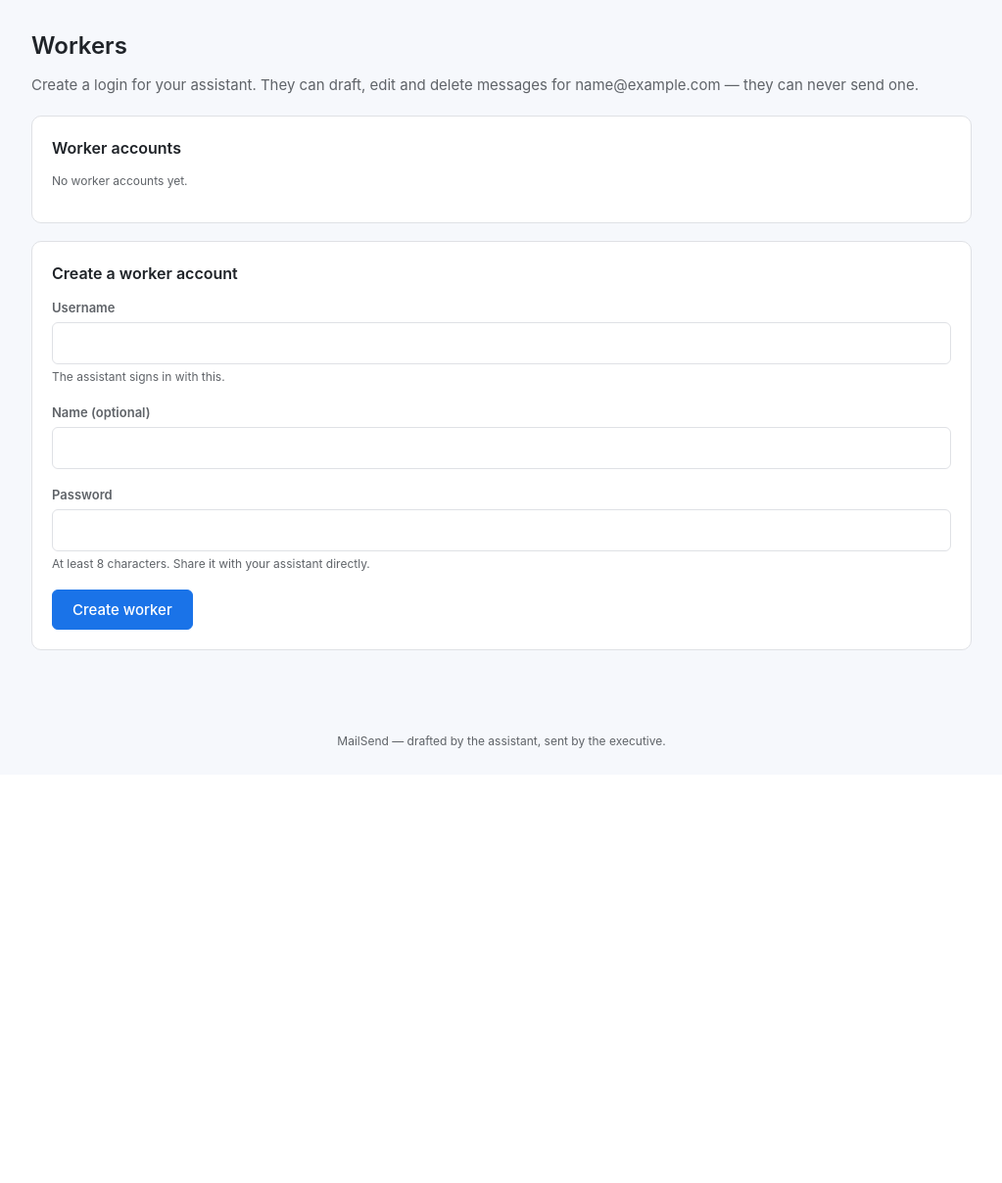
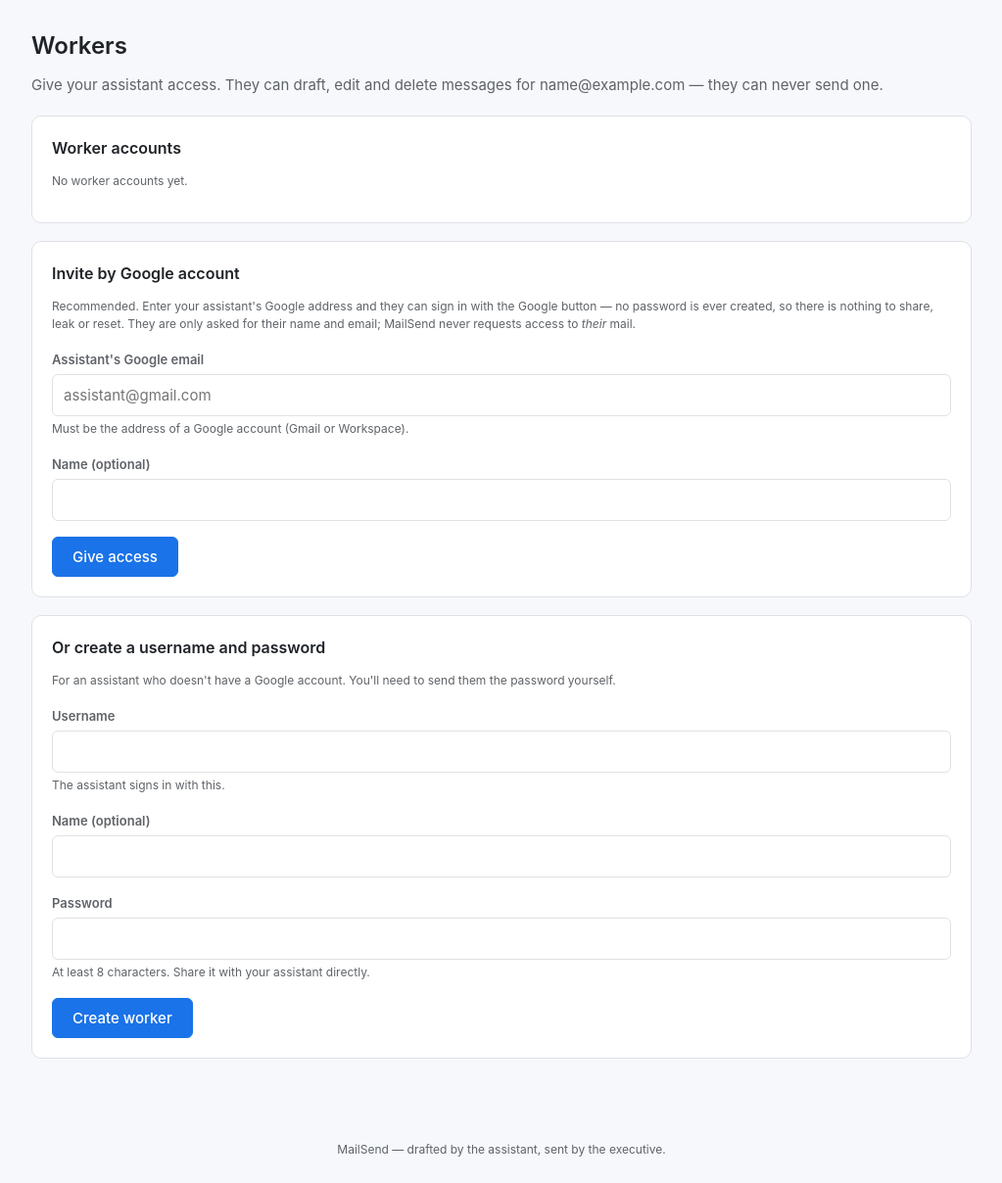
Before and after one commit to GeorgeDai333/MailSend, a Django app: page /workers/ in a window 1280 px wide. Shown: the part 60-1268 px from the top of the page at 98% size, without its empty margins (128-1151 px from the left). Before the commit the page ends 824 px from the top, so only its background shows below. Run offline with Django 5.2, Linux system fonts and the light colour scheme; the visitor is signed in with stand-in values (Sample User, id 1); data comes from the database, SQL or seed files in the repository.

Commit message:
Let assistants sign in with Google instead of a shared password
An executive can now add an assistant by their Google address under
Workers. That person signs in with the Google button and no password is
ever created, so there is nothing to send over chat, leak, or reset.
Password accounts still work for assistants without a Google account.

Assistants are asked for identity scopes only. They never send mail, so
requesting gmail.send from them would be alarming and pointless — and it
keeps the sensitive-scope warning off their consent screen entirely. Any
tokens from an assistant's grant are discarded rather than stored.

Also fixes GOOGLE_ALLOWED_EMAILS, which gated every Google sign-in and
so would have blocked an invited assistant whose address wasn't listed.
It now gates self-signup only, which is what it was for.

Co-Authored-By: Claude Opus 5 <noreply@anthropic.com>

```diff
--- a/core/forms.py
+++ b/core/forms.py
@@ -107,6 +107,40 @@ class SignatureForm(forms.ModelForm):
         }
 
 
+class AssistantInviteForm(forms.Form):
+    """An executive granting an assistant access by their Google address.
+
+    No password is ever created or shared — Google vouches that the person
+    signing in controls that mailbox.
+    """
+
+    email = forms.EmailField(
+        label="Assistant's Google email",
+        widget=forms.EmailInput(
+            attrs={"class": "form-control", "placeholder": "assistant@gmail.com"}
+        ),
+        help_text="Must be the address of a Google account (Gmail or Workspace).",
+    )
+    display_name = forms.CharField(
+        max_length=200,
+        required=False,
+        label="Name (optional)",
+        widget=forms.TextInput(attrs={"class": "form-control"}),
+    )
+
+    def clean_email(self):
+        email = self.cleaned_data["email"].strip().lower()
+        existing = User.objects.filter(email__iexact=email).first()
+        if existing:
+            if existing.is_executive:
+                raise ValidationError(
+                    "That address already has an executive account, so it "
+                    "cannot also be an assistant."
+                )
+            raise ValidationError("That person already has an assistant account.")
+        return email
+
+
 class WorkerCreateForm(forms.Form):
     """An executive issuing credentials for their assistant."""
 
--- a/core/views.py
+++ b/core/views.py
@@ -15,6 +15,7 @@ from django.views.decorators.http import require_POST
 
 from . import google_oauth
 from .forms import (
+    AssistantInviteForm,
     EmailForm,
     SignatureForm,
     StyledLoginForm,
@@ -25,6 +26,7 @@ from .gmail import SendError, send_email
 from .models import Attachment, Email, User
 
 OAUTH_STATE_KEY = "google_oauth_state"
+OAUTH_SCOPES_KEY = "google_oauth_scopes"
 
 
 # --- access control ---------------------------------------------------------
@@ -129,7 +131,12 @@ def logout_view(request):
 
 
 def google_start(request):
-    """Kick off the Google consent screen."""
+    """Kick off the Google consent screen.
+
+    `?role=assistant` requests identity-only scopes. An assistant never sends
+    mail, so they are never asked to grant Gmail access — which also keeps
+    their consent screen free of any sensitive-scope warning.
+    """
     if not google_oauth.is_configured():
         messages.error(
             request,
@@ -137,9 +144,15 @@ def google_start(request):
             "GOOGLE_CLIENT_SECRET in the .env file.",
         )
         return redirect("landing")
+
+    as_assistant = request.GET.get("role") == "assistant"
+    scopes = (
+        settings.GOOGLE_BASIC_SCOPES if as_assistant else settings.GOOGLE_SCOPES
+    )
     state = secrets.token_urlsafe(32)
     request.session[OAUTH_STATE_KEY] = state
-    return redirect(google_oauth.build_auth_url(state))
+    request.session[OAUTH_SCOPES_KEY] = scopes
+    return redirect(google_oauth.build_auth_url(state, scopes))
 
 
 def google_callback(request):
@@ -176,35 +189,54 @@ def google_callback(request):
         messages.error(request, "Google did not share an email address.")
         return redirect("landing")
 
-    allowed = settings.GOOGLE_ALLOWED_EMAILS
-    if allowed and email_address not in allowed:
-        messages.error(
-            request, f"{email_address} is not permitted to use this MailSend instance."
+    user = User.objects.filter(email__iexact=email_address).first()
+    created = False
+
+    if user is None:
+        # Nobody has invited this address, so they are signing themselves up as
+        # an executive. The allowlist gates exactly this case — it must not
+        # block assistants their executive has already invited.
+        allowed = settings.GOOGLE_ALLOWED_EMAILS
+        if allowed and email_address not in allowed:
+            messages.error(
+                request,
+                f"{email_address} is not permitted to use this MailSend instance.",
+            )
+            return redirect("landing")
+        user = User.objects.create(
+            username=email_address,
+            email=email_address,
+            role=User.Role.EXECUTIVE,
+            auth_method=User.AuthMethod.GOOGLE,
         )
-        return redirect("landing")
+        created = True
 
-    user, created = User.objects.get_or_create(
-        email__iexact=email_address,
-        defaults={
-            "username": email_address,
-            "email": email_address,
-            "role": User.Role.EXECUTIVE,
-        },
-    )
-    if created or not user.display_name:
-        user.display_name = profile.get("name", "") or user.display_name
-        user.email = email_address
-        user.save(update_fields=["display_name", "email"])
-
-    if user.is_assistant:
+    if user.is_assistant and not user.signs_in_with_google:
         messages.error(
             request,
-            "That Google account belongs to an assistant. Assistants sign in "
-            "with the username and password issued by their executive.",
+            "That account signs in with a username and password issued by your "
+            "executive, not with Google.",
         )
         return redirect("login")
 
-    google_oauth.store_tokens(user, payload, settings.GOOGLE_SCOPES)
+    if not user.is_active:
+        messages.error(request, "That account has been disabled.")
+        return redirect("landing")
+
+    if not user.display_name:
+        user.display_name = profile.get("name", "") or ""
+        user.save(update_fields=["display_name"])
+
+    # Only executives send mail, so only executives get Gmail tokens stored.
+    # An assistant's grant is identity-only and deliberately discarded.
+    if user.is_executive:
+        granted_scopes = request.session.pop(
+            OAUTH_SCOPES_KEY, settings.GOOGLE_SCOPES
+        )
+        google_oauth.store_tokens(user, payload, granted_scopes)
+    else:
+        request.session.pop(OAUTH_SCOPES_KEY, None)
+
     login(request, user, backend="django.contrib.auth.backends.ModelBackend")
 
     if created:
@@ -474,37 +506,78 @@ def exec_signature(request):
 
 @executive_required
 def exec_workers(request):
-    """Issue and manage the assistant (worker) accounts for this mailbox."""
+    """Issue and manage the assistant accounts for this mailbox.
+
+    Two ways in: invite by Google address (no password ever exists), or issue
+    a username and password for an assistant without a Google account.
+    """
+    invite_form = AssistantInviteForm()
+    form = WorkerCreateForm()
+
     if request.method == "POST":
-        form = WorkerCreateForm(request.POST)
-        if form.is_valid():
-            worker = User(
-                username=form.cleaned_data["username"],
-                display_name=form.cleaned_data["display_name"],
-                role=User.Role.ASSISTANT,
-                executive=request.user,
-            )
-            worker.set_password(form.cleaned_data["password"])
-            worker.save()
-            messages.success(
-                request,
-                f"Worker account “{worker.username}” created. Share the username "
-                "and password with your assistant.",
-            )
-            return redirect("exec_workers")
-    else:
-        form = WorkerCreateForm()
+        if "invite" in request.POST:
+            invite_form = AssistantInviteForm(request.POST)
+            if invite_form.is_valid():
+                email_address = invite_form.cleaned_data["email"]
+                worker = User(
+                    username=email_address,
+                    email=email_address,
+                    display_name=invite_form.cleaned_data["display_name"],
+                    role=User.Role.ASSISTANT,
+                    auth_method=User.AuthMethod.GOOGLE,
+                    executive=request.user,
+                )
+                # No password exists for this account at all, so there is
+                # nothing to leak, guess or reuse.
+                worker.set_unusable_password()
+                worker.save()
+                messages.success(
+                    request,
+                    f"{email_address} can now sign in with Google as your "
+                    "assistant. Send them the site link — there is no password "
+                    "to share.",
+                )
+                return redirect("exec_workers")
+        else:
+            form = WorkerCreateForm(request.POST)
+            if form.is_valid():
+                worker = User(
+                    username=form.cleaned_data["username"],
+                    display_name=form.cleaned_data["display_name"],
+                    role=User.Role.ASSISTANT,
+                    auth_method=User.AuthMethod.PASSWORD,
+                    executive=request.user,
+                )
+                worker.set_password(form.cleaned_data["password"])
+                worker.save()
+                messages.success(
+                    request,
+                    f"Worker account “{worker.username}” created. Share the "
+                    "username and password with your assistant.",
+                )
+                return redirect("exec_workers")
 
     return render(
         request,
         "executive/workers.html",
-        {"form": form, "workers": request.user.assistants.order_by("username")},
+        {
+            "form": form,
+            "invite_form": invite_form,
+            "workers": request.user.assistants.order_by("username"),
+        },
     )
 
 
 @executive_required
 def exec_worker_password(request, pk):
     worker = get_object_or_404(request.user.assistants, pk=pk)
+    if worker.signs_in_with_google:
+        messages.error(
+            request,
+            f"{worker.username} signs in with Google, so there is no password "
+            "to change.",
+        )
+        return redirect("exec_workers")
     if request.method == "POST":
         form = WorkerPasswordForm(request.POST)
         if form.is_valid():
--- a/templates/executive/workers.html
+++ b/templates/executive/workers.html
@@ -4,7 +4,7 @@
 {% block content %}
 <div class="page-head"><h1>Workers</h1></div>
 <p class="subtitle">
-  Create a login for your assistant. They can draft, edit and delete messages for
+  Give your assistant access. They can draft, edit and delete messages for
   {{ user.email }} — they can never send one.
 </p>
 
@@ -12,14 +12,26 @@
   <h2>Worker accounts</h2>
   {% if workers %}
     <table class="data">
-      <tr><th>Username</th><th>Name</th><th>Drafts</th><th></th></tr>
+      <tr><th>Account</th><th>Name</th><th>Sign-in</th><th>Drafts</th><th></th></tr>
       {% for worker in workers %}
         <tr>
           <td class="mono">{{ worker.username }}</td>
           <td>{{ worker.display_name|default:"—" }}</td>
+          <td>
+            {% if worker.signs_in_with_google %}
+              <span class="badge badge-due">Google</span>
+              {% if worker.invitation_pending %}
+                <span class="badge badge-future">Not signed in yet</span>
+              {% endif %}
+            {% else %}
+              <span class="badge badge-clip">Password</span>
+            {% endif %}
+          </td>
           <td>{{ worker.drafted_emails.count }}</td>
           <td style="text-align:right;">
-            <a class="btn" href="{% url 'exec_worker_password' worker.pk %}">Change password</a>
+            {% if not worker.signs_in_with_google %}
+              <a class="btn" href="{% url 'exec_worker_password' worker.pk %}">Change password</a>
+            {% endif %}
             <form class="inline-form" method="post" action="{% url 'exec_worker_delete' worker.pk %}"
                   onsubmit="return confirm('Remove this worker account? Their drafts are removed too.');">
               {% csrf_token %}
@@ -35,7 +47,36 @@
 </div>
 
 <div class="panel">
-  <h2>Create a worker account</h2>
+  <h2>Invite by Google account</h2>
+  <p class="help" style="margin-bottom:16px;">
+    Recommended. Enter your assistant's Google address and they can sign in with
+    the Google button — no password is ever created, so there is nothing to
+    share, leak or reset. They are only asked for their name and email; MailSend
+    never requests access to <em>their</em> mail.
+  </p>
+  <form method="post">
+    {% csrf_token %}
+    {% if invite_form.non_field_errors %}<div class="errors">{{ invite_form.non_field_errors }}</div>{% endif %}
+    <div class="field">
+      <label for="{{ invite_form.email.id_for_label }}">{{ invite_form.email.label }}</label>
+      {{ invite_form.email }}
+      <div class="help">{{ invite_form.email.help_text }}</div>
+      {% if invite_form.email.errors %}<div class="errors">{{ invite_form.email.errors }}</div>{% endif %}
+    </div>
+    <div class="field">
+      <label for="{{ invite_form.display_name.id_for_label }}">{{ invite_form.display_name.label }}</label>
+      {{ invite_form.display_name }}
+    </div>
+    <button type="submit" name="invite" value="1" class="btn btn-primary btn-lg">Give access</button>
+  </form>
+</div>
+
+<div class="panel">
+  <h2>Or create a username and password</h2>
+  <p class="help" style="margin-bottom:16px;">
+    For an assistant who doesn't have a Google account. You'll need to send them
+    the password yourself.
+  </p>
   <form method="post">
     {% csrf_token %}
     {% if form.non_field_errors %}<div class="errors">{{ form.non_field_errors }}</div>{% endif %}
--- a/templates/landing.html
+++ b/templates/landing.html
@@ -15,7 +15,7 @@
     </div>
   {% endif %}
   <p style="margin-top:18px;font-size:14px;">
-    Working as an assistant? <a href="{% url 'login' %}">Sign in with your worker account</a>.
+    Working as an assistant? <a href="{% url 'login' %}">Sign in here</a>.
   </p>
 </div>
 
```
Also changed, not shown: core/google_oauth.py (+6 -3 lines), core/models.py (+19 -0 lines), core/tests.py (+114 -0 lines), mailsend/settings.py (+7 -2 lines), templates/registration/login.html (+12 -1 lines), README.md, core/migrations/0002_user_auth_method.py (added), core/migrations/0003_backfill_auth_method.py (added), 1 other file.
